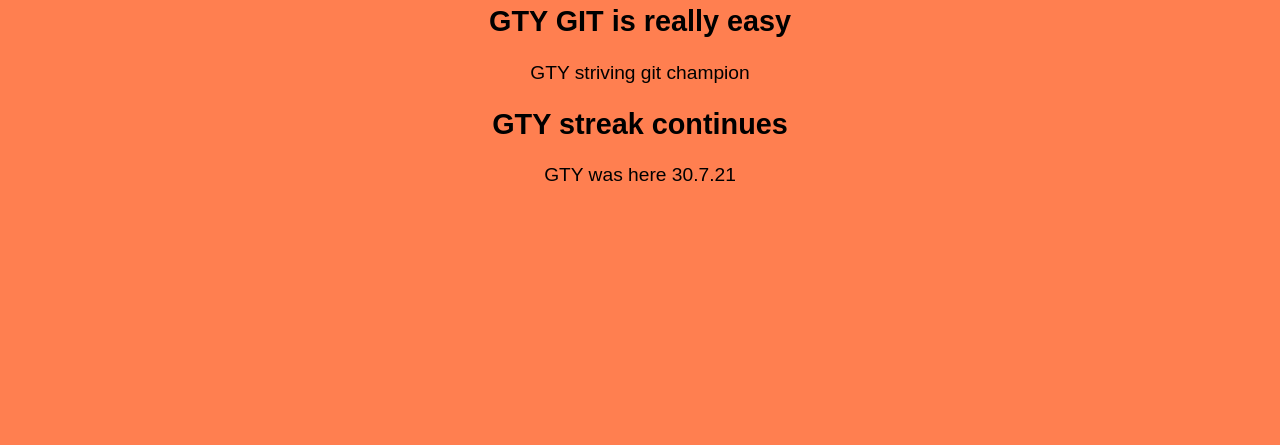
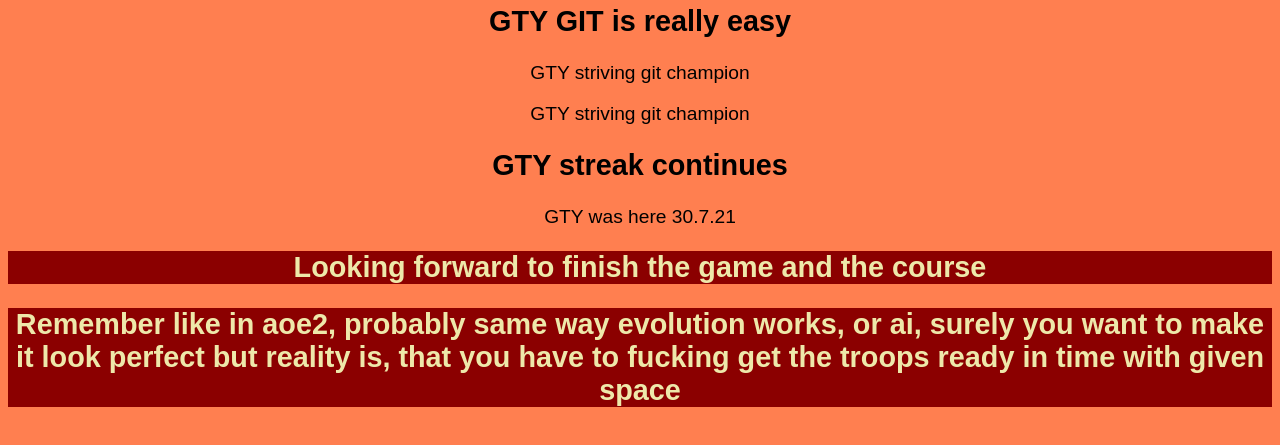
Before and after one commit to hallogitty/XRS6, a plain HTML site: page index.html in a window 1280 px wide. Shown: the part 329-774 px from the top of the page. Drawn offline with Linux system fonts and the light colour scheme.

Commit message:
WIZ add first content, add headers add styles

```diff
--- a/css/styles.css
+++ b/css/styles.css
@@ -5,3 +5,8 @@ font-size: larger;
 padding-top: 20%;
 font-family: sans-serif;
 }
+
+.WIZ{
+background-color: darkred;
+color: PaleGoldenRod;
+}
--- a/index.html
+++ b/index.html
@@ -6,7 +6,10 @@
 <h1>GTY I love GIT</h1>
 <h2>GTY GIT is really easy</h2>
 <p>GTY striving git champion</p>
+<p>GTY striving git champion</p>
 <h2>GTY streak continues</h2>
 <p>GTY was here 30.7.21</p>
+<h2 class="WIZ">Looking forward to finish the game and the course</h2>
+<h2 class="WIZ">Remember like in aoe2, probably same way evolution works, or ai, surely you want to make it look perfect but reality is, that you have to fucking get the troops ready in time with given space</h2>
 </body>
 </html>
```
